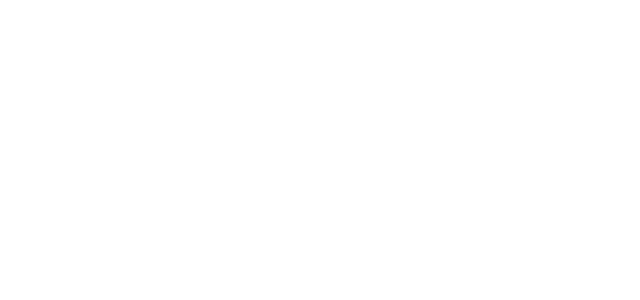
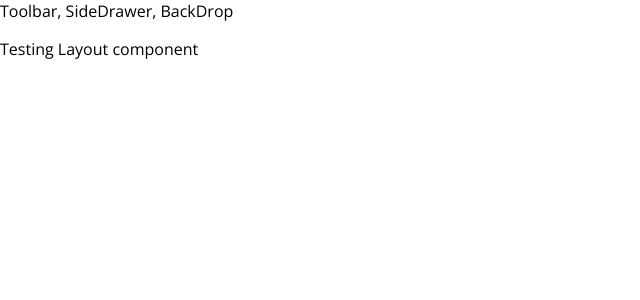
Before and after one commit to obwansan/burger-builder-app, a React app: page / in a window 1280 px wide. Shown: the top 300 px of the page, without its empty margins (0-640 px from the left). Built offline with nearby package versions, Linux system fonts and the light colour scheme.

Commit message:
Creating a Layout Component

```diff
--- a/src/App.js
+++ b/src/App.js
@@ -1,10 +1,13 @@
 import React, { Component } from 'react';
+import Layout from './components/Layout/Layout';
 
 class App extends Component {
   render() {
     return (
       <div>
-
+        <Layout>
+          <p>Testing Layout component</p>
+        </Layout>
       </div>
     );
   }
--- /dev/null
+++ b/src/components/Layout/Layout.js
@@ -0,0 +1,13 @@
+import React from 'react';
+import Aux from '../../hoc/Aux';
+
+const layout = (props) => (
+  <Aux>
+    <div>Toolbar, SideDrawer, BackDrop</div>
+    <main>
+      {props.children}
+    </main>
+  </Aux>
+);
+
+export default layout;
--- /dev/null
+++ b/src/hoc/Aux.js
@@ -0,0 +1,3 @@
+const aux = props => props.children;
+
+export default aux;
--- a/src/index.css
+++ b/src/index.css
@@ -1,5 +1,5 @@
 body {
   margin: 0;
   padding: 0;
-  font-family: sans-serif;
+  font-family: "Open Sans", sans-serif;
 }
```
